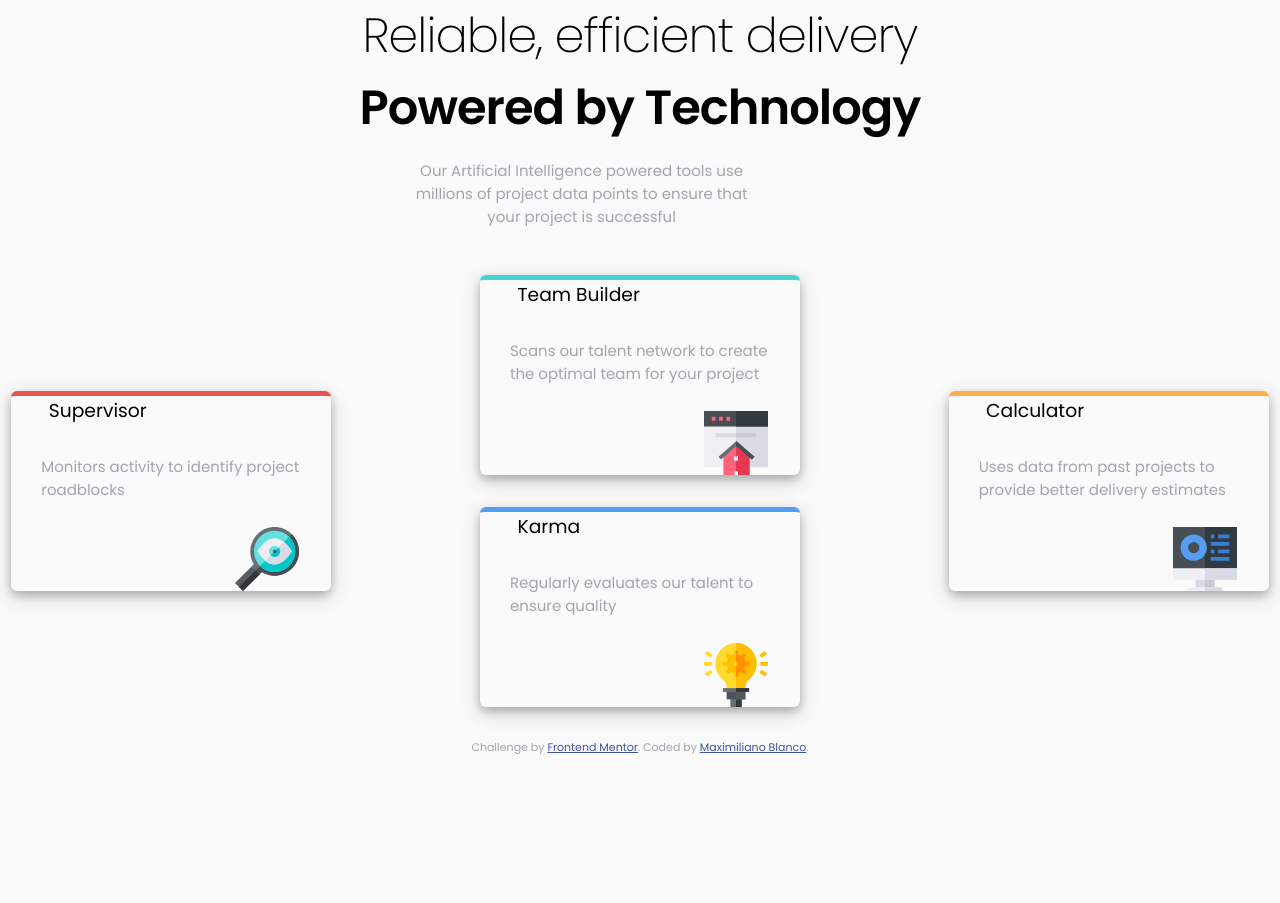
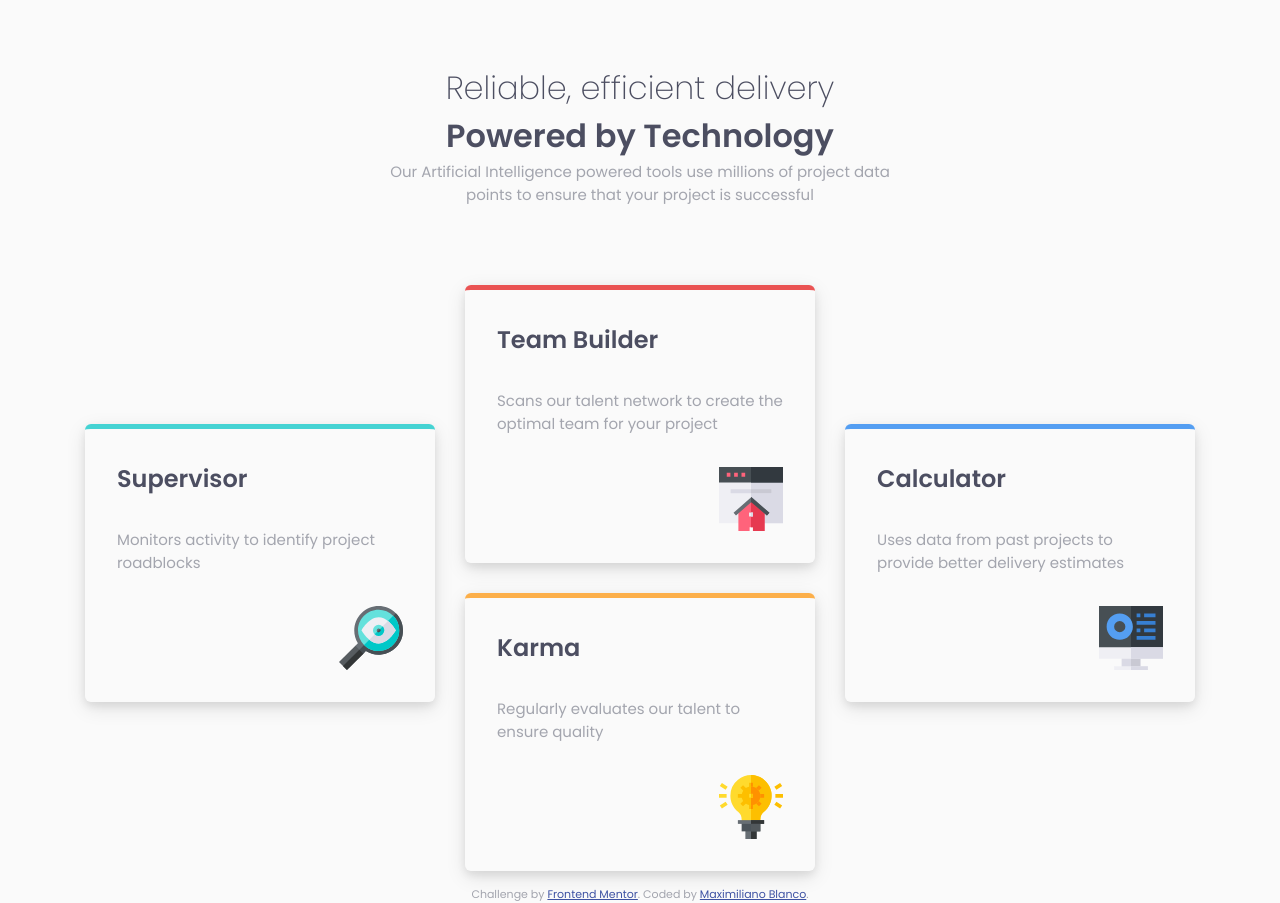
Before and after one commit to maxiblanco/FEM-4card-challenge, a plain HTML site: page index.html in a window 1280 px wide. Before the commit the page ends 800 px from the top, so only its background shows below. Drawn offline with Linux system fonts and the light colour scheme.

Commit message:
Switched to flexbox layout and added media Q

```diff
--- a/index.html
+++ b/index.html
@@ -3,8 +3,6 @@
   <head>
     <meta charset="UTF-8" />
     <meta name="viewport" content="width=device-width, initial-scale=1.0" />
-    <!-- displays site properly based on user's device -->
-
     <link
       rel="icon"
       type="image/png"
@@ -20,40 +18,43 @@
     <title>Frontend Mentor | Four card feature section</title>
   </head>
   <body>
-    <div class="container ">
-      <h2>Reliable, efficient delivery</h2>
-      <h1>Powered by Technology</h1>
+    <header>
+      <h1>
+        Reliable, efficient delivery
+        <span>Powered by Technology</span>
+      </h1>
       <p>
         Our Artificial Intelligence powered tools use millions of project data
         points to ensure that your project is successful
       </p>
-    </div>
-
-    <div class="card supervisor">
-      <h3>Supervisor</h3>
+    </header>
+    <main>
+      <div class="card supervisor push-down">
+        <h2>Supervisor</h2>
         <p>Monitors activity to identify project roadblocks</p>
         <img src="./images/icon-supervisor.svg" alt="looking glass" />
       </div>
 
       <div class="card team">
-      <h3>Team Builder</h3>
+        <h2>Team Builder</h2>
         <p>
           Scans our talent network to create the optimal team for your project
         </p>
         <img src="./images/icon-team-builder.svg" alt="house" />
       </div>
 
-    <div class="card karma">
-      <h3>Karma</h3>
-      <p>Regularly evaluates our talent to ensure quality</p>
-      <img src="./images/icon-karma.svg" alt="lightbulb" />
-    </div>
-
-    <div class="card calculator">
-      <h3>Calculator</h3>
+      <div class="card calculator push-down">
+        <h2>Calculator</h2>
         <p>Uses data from past projects to provide better delivery estimates</p>
         <img src="./images/icon-calculator.svg" alt="computer with graphics" />
       </div>
+
+      <div class="card karma">
+        <h2>Karma</h2>
+        <p>Regularly evaluates our talent to ensure quality</p>
+        <img src="./images/icon-karma.svg" alt="light-bulb" />
+      </div>
+    </main>
 
     <footer>
       <p class="attribution">
--- a/style.css
+++ b/style.css
@@ -21,7 +21,6 @@ Color palettes to use
 
 html {
   box-sizing: border-box;
-  font-size: 16px;
 }
 
 *,
@@ -45,29 +44,26 @@ ul {
   font-weight: normal;
 }
 
-ol,
-ul {
-  list-style: none;
-}
-
-img {
-  max-width: 100%;
-  height: auto;
-}
-
 /* END Reset */
 
 body {
-  display: grid;
-  grid-template-columns: repeat(7, minmax(0, auto));
-  grid-template-rows: repeat(7, minmax(0, auto));
-  justify-items: center;
-  align-items: center;
-  grid-row-gap: 2em;
   font-family: "Poppins", sans-serif;
+  color: var(--very-dark-blue);
   background-color: var(--very-light-gray);
-  max-height: 100vh;
-  overflow: hidden;
+}
+
+header {
+  max-width: 500px;
+  margin: 4rem auto;
+  text-align: center;
+}
+
+main {
+  display: flex;
+  flex-wrap: wrap;
+  justify-content: center;
+  max-width: 1440px;
+  margin: 0 auto;
 }
 
 p {
@@ -77,12 +73,60 @@ p {
 }
 
 h1 {
-  font-size: 40px;
+  margin: 0;
+  font-weight: 200;
+}
+
+h1 span {
   font-weight: 600;
 }
 
 h2 {
-  font-weight: 200;
+  font-weight: 400;
+  font-weight: bold;
+}
+
+.card {
+  width: 350px;
+  margin: 15px;
+  padding: 2rem;
+  border-radius: 6px;
+  border-top: 5px solid var(--grayish-blue);
+  box-shadow: 0 4px 8px 0 rgba(0, 0, 0, 0.08), 0 6px 20px 0 rgba(0, 0, 0, 0.1);
+}
+
+.card img {
+  display: block;
+  margin-left: auto;
+}
+
+.card p {
+  margin: 2rem 0;
+}
+
+.team {
+  border-color: var(--red);
+}
+
+.karma {
+  border-color: var(--orange);
+}
+
+.supervisor {
+  border-color: var(--cyan);
+}
+
+.calculator {
+  border-color: var(--blue);
+}
+
+.container h1 {
+  font-size: 3em;
+  letter-spacing: -1px;
+}
+
+.push-down {
+  transform: translateY(50%);
 }
 
 .attribution {
@@ -93,94 +137,14 @@ h2 {
   color: hsl(228, 45%, 44%);
 }
 
-.card {
-  width: 25vw;
-  height: 25vh;
-  margin: 0em;
-  border-radius: 6px;
-  border-top: 5px solid var(--grayish-blue);
-  display: grid;
-  grid-gap: 0px;
-  grid-template-columns: auto;
-  justify-self: center;
-  align-self: center;
-  grid-template-rows: 30% 20% 20% 30%;
-  box-shadow: 0 4px 8px 0 rgba(0, 0, 0, 0.2), 0 6px 20px 0 rgba(0, 0, 0, 0.19);
+@media (max-width: 775px) {
+  .push-down {
+    transform: translateY(0);
+  }
 }
 
-.card h3,
-p,
-img {
-  margin: 0 2em;
+@media (max-width: 1140px) {
+  .push-down {
+    transform: translateY(0);
+  }
 }
-
-.card img {
-  justify-self: end;
-  align-self: end;
-  grid-row: 4;
-}
-
-.card h1 {
-  grid-row: 1;
-}
-
-.card p {
-  grid-row: 2;
-  margin: 0 2em;
-}
-
-.container {
-  grid-column: 3 / span 3;
-  grid-row: 1;
-  text-align: center;
-}
-
-.container h2 {
-  font-size: 3em;
-  letter-spacing: -1px;
-}
-
-.container h1 h2 {
-  padding: 1em;
-}
-
-.container p {
-  padding: 1em;
-  max-width: 30vw;
-}
-
-.team {
-  grid-column: 3 / span 3;
-  grid-row: 2 / 4;
-  border-color: var(--cyan);
-}
-
-.karma {
-  grid-column: 3 / span 3;
-  grid-row: 4 / 6;
-  border-color: var(--blue);
-}
-
-.supervisor {
-  grid-column: 1 / span 2;
-  grid-row: 3 / 5;
-  border-color: var(--red);
-}
-
-.calculator {
-  grid-column: 6 / span 2;
-  grid-row: 3 /5;
-  border-color: var(--orange);
-}
-
-.container h1 {
-  font-size: 3em;
-  letter-spacing: -1px;
-}
-
-footer {
-  grid-row: 6 / 7;
-  grid-column: 3 / span 3;
-  align-self: start;
-  justify-self: center;
-}
```
Lines whose indentation alone changed are shown as unchanged.
